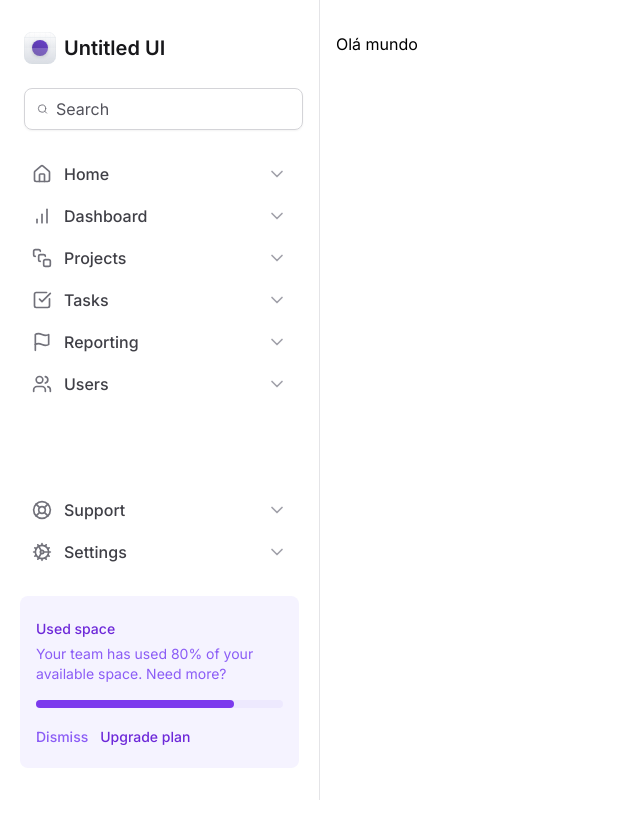
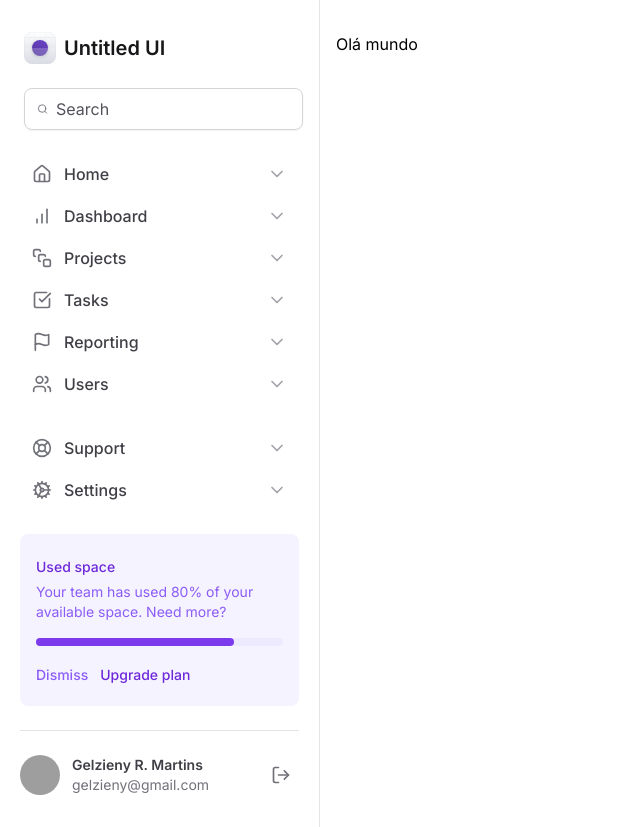
Before and after one commit to Gelzieny/tailwind-next, a Next.js app: page / in a window 1280 px wide. Shown: the whole page, without its empty margins (0-640 px from the left). Before the commit the page ends 800 px from the top, so only its background shows below. Built offline with nearby package versions, Linux system fonts and the light colour scheme; grey boxes are pictures that could not be loaded.

Commit message:
Perfil do Usuário

```diff
--- /dev/null
+++ b/src/app/components/Sidebar/Profile.tsx
@@ -0,0 +1,25 @@
+import { LogOut } from 'lucide-react'
+
+export function Profile() {
+  return (
+    <div className="grid items-center gap-3 grid-cols-profile">
+      <img
+        src="https://github.com/gelzieny.png"
+        className="h-10 w-10 rounded-full"
+        alt=""
+      />
+      <div className="flex  flex-col truncate">
+        <span className="text-sm font-semibold text-zinc-700">
+          Gelzieny R. Martins
+        </span>
+        <span className="truncate text-sm text-zinc-500">
+          {' '}
+          gelzieny@gmail.com{' '}
+        </span>
+      </div>
+      <button type="button" className="ml-auto rounded-md p-2 hover:bg-zinc-50">
+        <LogOut className="h-5 w-5 text-zinc-500" />
+      </button>
+    </div>
+  )
+}
--- a/src/app/components/Sidebar/index.tsx
+++ b/src/app/components/Sidebar/index.tsx
@@ -12,6 +12,7 @@
 import { Logo } from './logo'
 import { NavItem } from './NavItem'
 import { UsedSpace } from './UsedSpace'
+import { Profile } from './Profile'
 
 export function Sidebar() {
   return (
@@ -37,6 +38,9 @@
       </nav>
 
       <UsedSpace />
+
+      <div className="h-px bg-zinc-200" />
+      <Profile />
     </aside>
   )
 }
--- a/tailwind.config.ts
+++ b/tailwind.config.ts
@@ -6,6 +6,7 @@
     extend: {
       gridTemplateColumns: {
         app: 'minmax(18rem, 20rem) 1fr',
+        profile: 'max-content 1fr min-content',
       },
     },
   },
```
